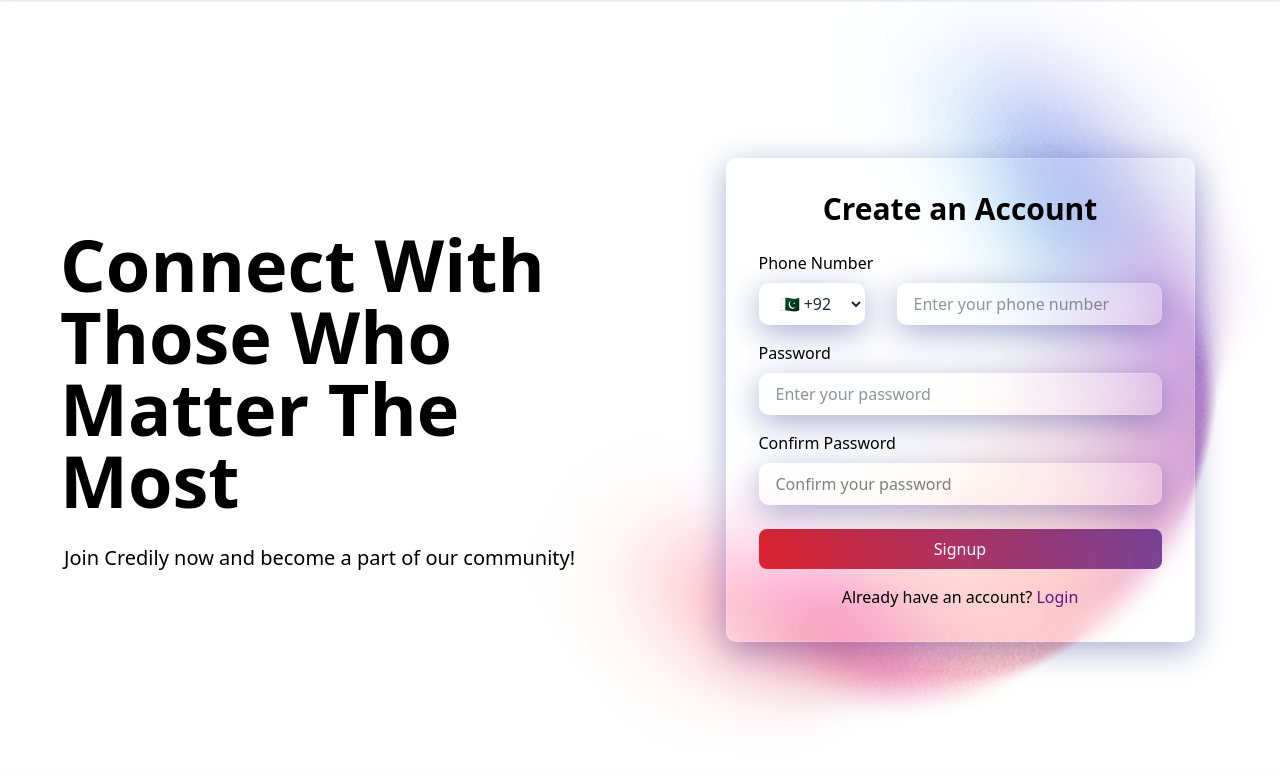
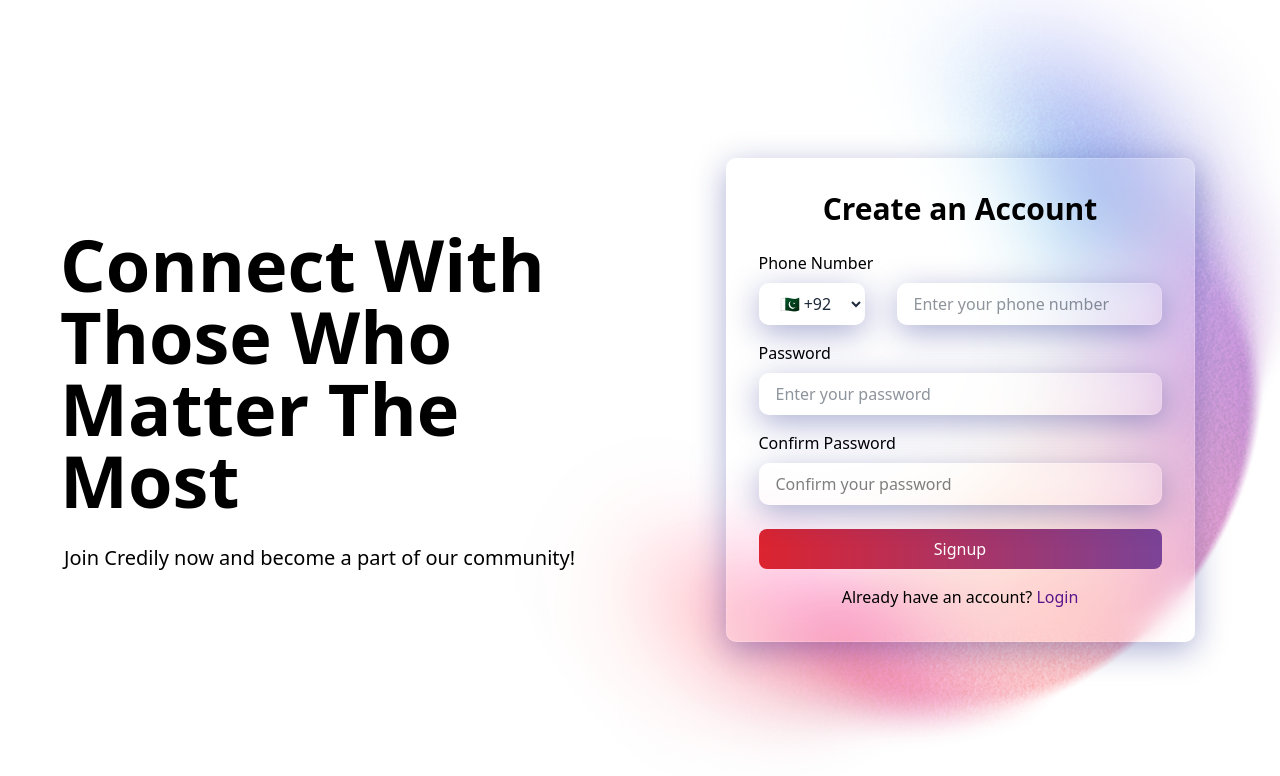
Before and after one commit to Fawwad795/Credily-App, a React (Vite) app: page /signup in a window 1280 px wide. Shown: the top 776 px of the page. Built offline with nearby package versions, Linux system fonts and the light colour scheme.

Commit message:
size enlarged

```diff
--- a/src/Signup.jsx
+++ b/src/Signup.jsx
@@ -32,7 +32,12 @@ const Signup = () => {
   return (
     <div
       className="min-h-screen grid grid-cols-2 bg-cover bg-center flex items-center justify-center"
-      style={{ backgroundImage: `url(${background})` }}
+      style={{
+        backgroundImage: `url(${background})`,
+        backgroundSize: '120%', // Scales the background image to 120% of its original size
+        backgroundRepeat: 'no-repeat', // Prevents the image from repeating
+        backgroundPosition: 'center', // Ensures the image is centered
+      }}
     >
       <div className="bg-opacity-50 p-8 rounded-lg w-full flex justify-center items-center flex-col  h-full ">
 <div className='flex flex-col justify-center items-start'>
```
